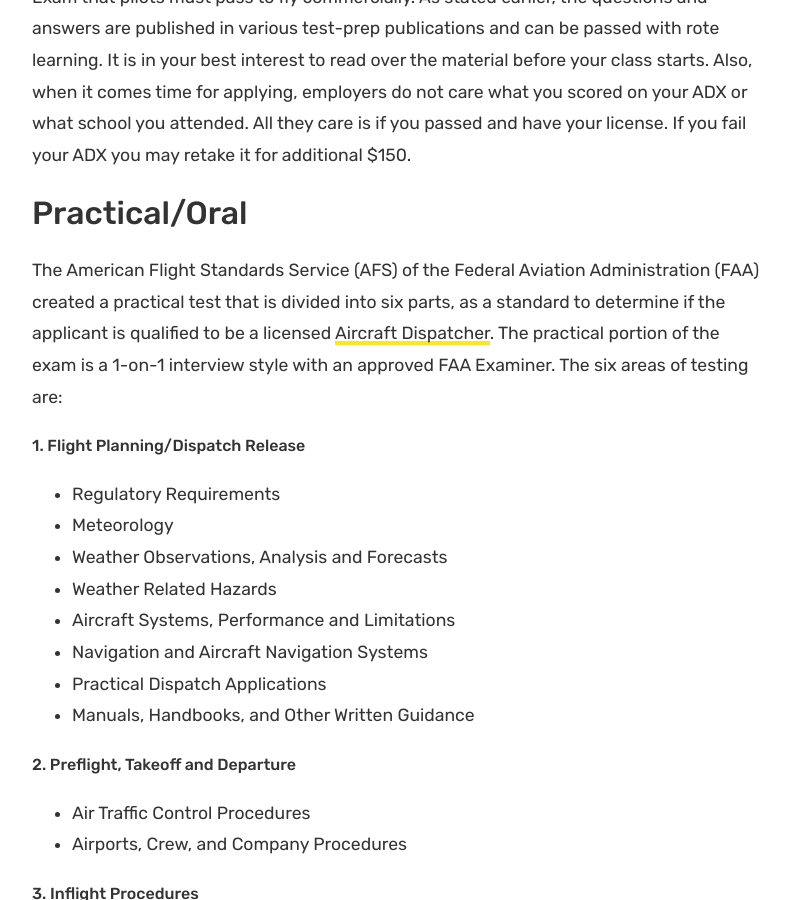
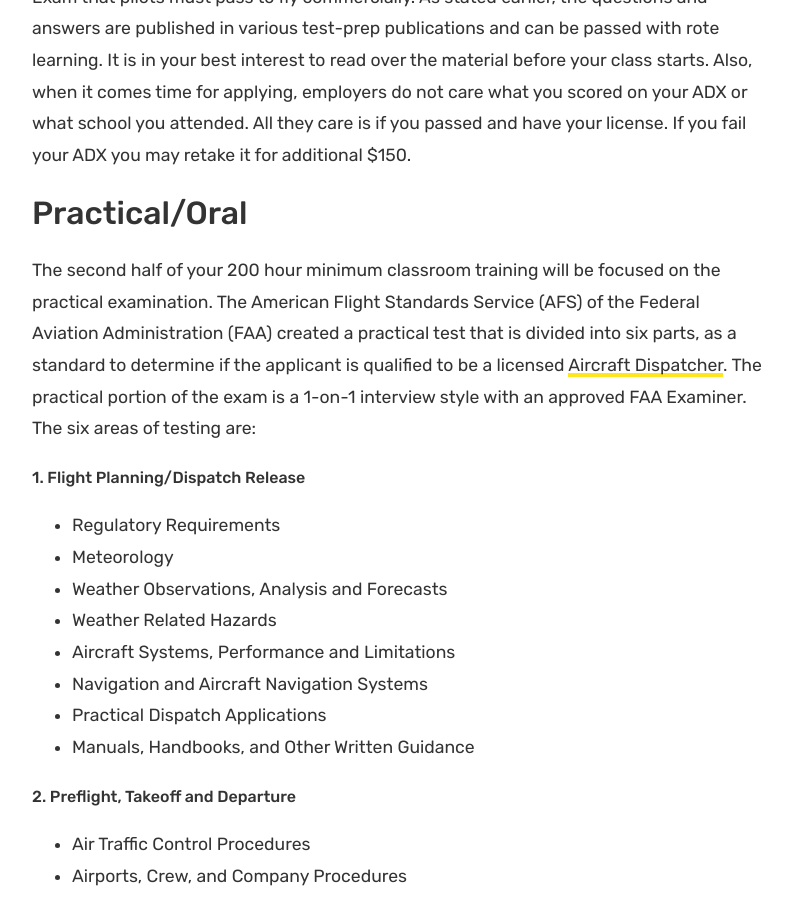
Before and after one commit to anhdeee/dx, a Jekyll site: the page built from _posts/2018-09-11-FAA-Aircraft-Dispatcher-Knowledge-and-Practical-Test.md, in a window 1280 px wide and 900 px high, scrolled down 1124 px. Shown: the whole window, without its empty margins (53-845 px from the left). Built offline with Jekyll 4.4.1, drawn with Linux system fonts in a browser that asks for light colours; comment, search, counter and statistics services are not loaded.

Commit message:
Update _posts/2018-09-11-FAA-Aircraft-Dispatcher-Knowledge-and-Practical-Test.md

```diff
--- a/_posts/2018-09-11-FAA-Aircraft-Dispatcher-Knowledge-and-Practical-Test.md
+++ b/_posts/2018-09-11-FAA-Aircraft-Dispatcher-Knowledge-and-Practical-Test.md
@@ -9,7 +9,7 @@
 As it IS a standardized test, the questions do not have a strong correlation of real-life dispatching skills. The ADX covers a wide range of aviation related topics that you will never do as a dispatcher.  This test is the exact the same as the Air Transport Pilot (ATP) Exam that pilots must pass to fly commercially. As stated earlier, the questions and answers are published in various test-prep publications and can be passed with rote learning. It is in your best interest to read over the material before your class starts. Also, when it comes time for applying, employers do not care what you scored on your ADX or what school you attended. All they care is if you passed and have your license. If you fail your ADX you may retake it for additional $150.
 
 ## Practical/Oral
-The American Flight Standards Service (AFS) of the Federal Aviation Administration (FAA) created a practical test that is divided into six parts, as a standard to determine if the applicant is qualified to be a licensed [Aircraft Dispatcher]({{ site.baseurl }}{% post_url 2018-07-15-What-Are-Aircraft-Dispatchers? %}). The practical portion of the exam is a 1-on-1 interview style with an approved FAA Examiner. The six areas of testing are:
+The second half of your 200 hour minimum classroom training will be focused on the practical examination. The American Flight Standards Service (AFS) of the Federal Aviation Administration (FAA) created a practical test that is divided into six parts, as a standard to determine if the applicant is qualified to be a licensed [Aircraft Dispatcher]({{ site.baseurl }}{% post_url 2018-07-15-What-Are-Aircraft-Dispatchers? %}). The practical portion of the exam is a 1-on-1 interview style with an approved FAA Examiner. The six areas of testing are:
 
 ###### 1. Flight Planning/Dispatch Release
 + Regulatory Requirements
```
